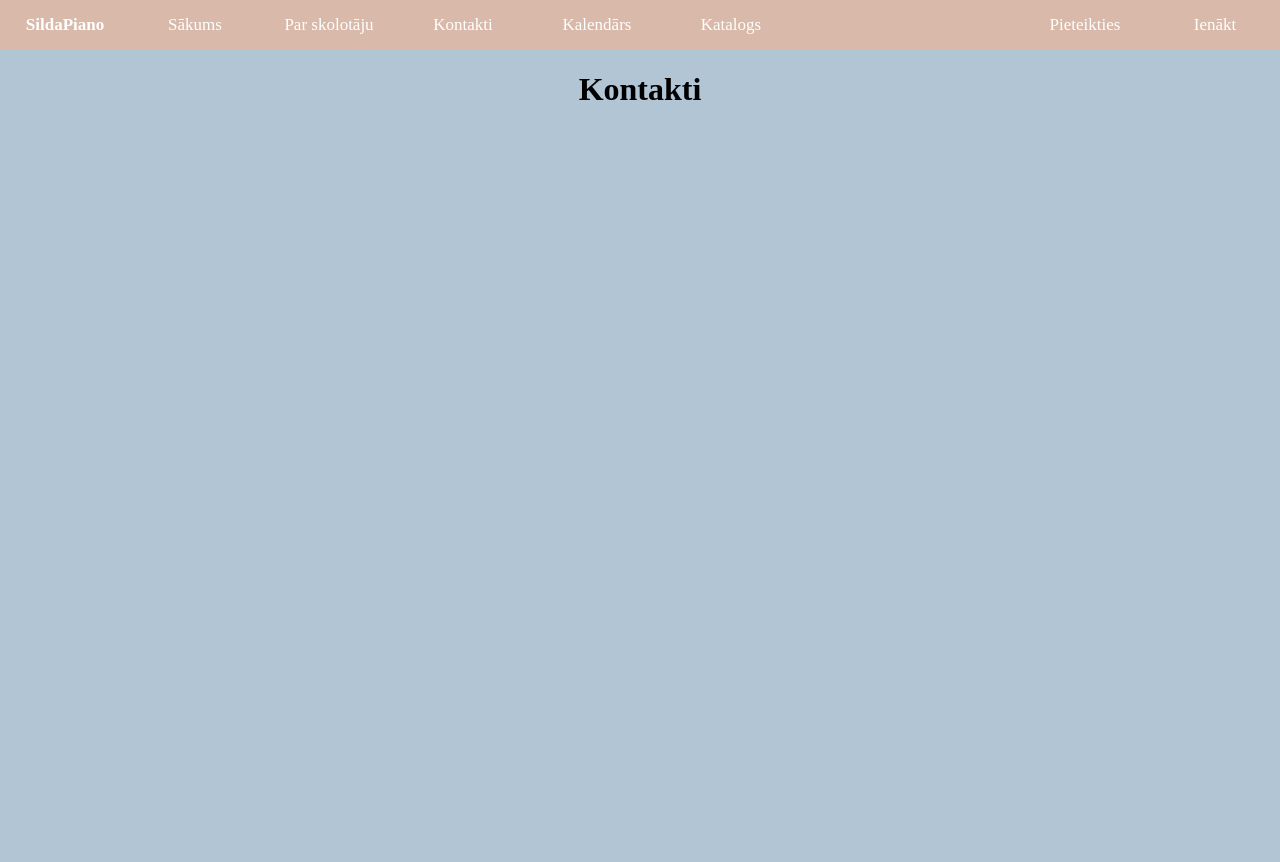
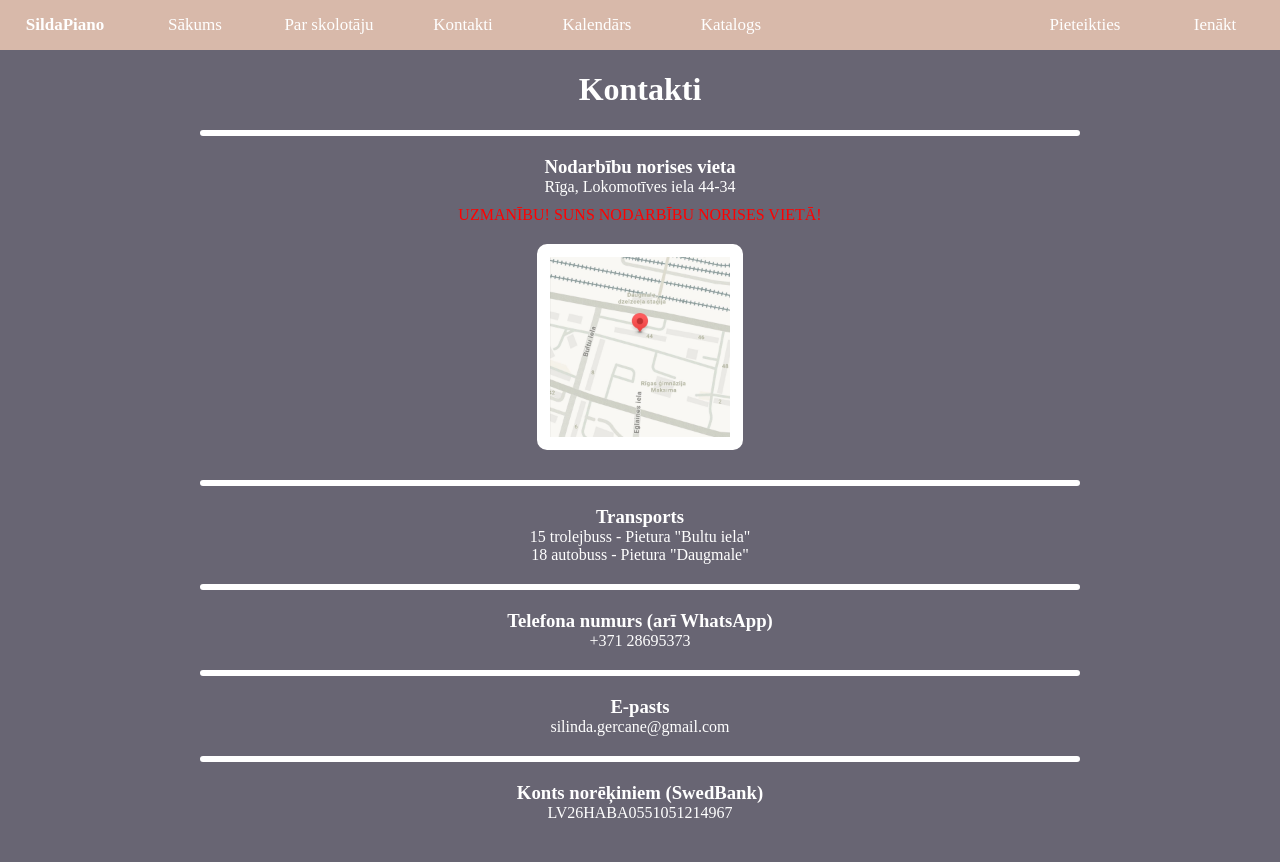
Before and after one commit to MaraMagdalenoka/SildaPiano, a Django app: page /lessons/contacts/ in a window 1280 px wide. Before the commit the page ends 100 px from the top, so only its background shows below. Run offline with Django 3.2, Linux system fonts and the light colour scheme.

Commit message:
Fill contact page

```diff
--- a/sildapiano/sildapiano/static/css/design.css
+++ b/sildapiano/sildapiano/static/css/design.css
@@ -16,10 +16,10 @@ body{
 
     padding:0px;
     margin:0px;
-    background-color: #b1c5d4;
+    background-color: #686573;
     list-style: none;
     box-sizing: border-box;
-
+    color: white;
 }
 
 .nav {
--- a/sildapiano/sildapiano/templates/contacts.html
+++ b/sildapiano/sildapiano/templates/contacts.html
@@ -1,8 +1,68 @@
 {% extends 'base.html' %}
+{% load static %}
 
 {% block content %}
+<style>
+    .contacts {
+        text-align: center;
+    }
+    img {
+        height:180px;
+        width:180px;
+        border: 3px solid white;
+        background: white;
+        display: block;
+        margin: 20px auto 30px auto;
+        padding: 10px 10px;
+        border-radius: 10px;
+    }
+
+    h3 {
+        margin:0px;
+        padding:0px;
+    }
+
+    p {
+        margin:0px;
+        padding:0px;
+    }
+
+    .hr1 {
+        margin: 20px 200px 20px 200px;
+        border: solid white;
+        border-radius: 3px;
+    }
+</style>
+
 <body>
-    <h1 style="text-align:center">Kontakti</h1>
+<h1 style="text-align:center">Kontakti</h1>
+<div class="contacts">
+    <hr class="hr1"/>
+    <h3>Nodarbību norises vieta</h3>
+    <p>Rīga, Lokomotīves iela 44-34</p>
+    <p style="color: red; margin-top:10px;">UZMANĪBU! SUNS NODARBĪBU NORISES VIETĀ!</p>
+    <img src="{% static "images/location.jpeg" %}"/>
+    <hr class="hr1"/>
+    <h3>Transports</h3>
+    <p>15 trolejbuss - Pietura "Bultu iela"</p>
+    <p>18 autobuss - Pietura "Daugmale"</p>
+    <hr class="hr1"/>
+    <h3>Telefona numurs (arī WhatsApp)</h3>
+    <p>+371 28695373</p>
+    <hr class="hr1"/>
+    <h3>E-pasts</h3>
+    <p>silinda.gercane@gmail.com</p>
+    <hr class="hr1"/>
+    <h3>Konts norēķiniem (SwedBank)</h3>
+    <p style="margin-bottom: 40px">LV26HABA0551051214967</p>
+
+
+
+</div>
+
+
+
+
 </body>
 
 {% endblock %}
```
Also changed, not shown: sildapiano/sildapiano/static/images/location.jpeg (added).
